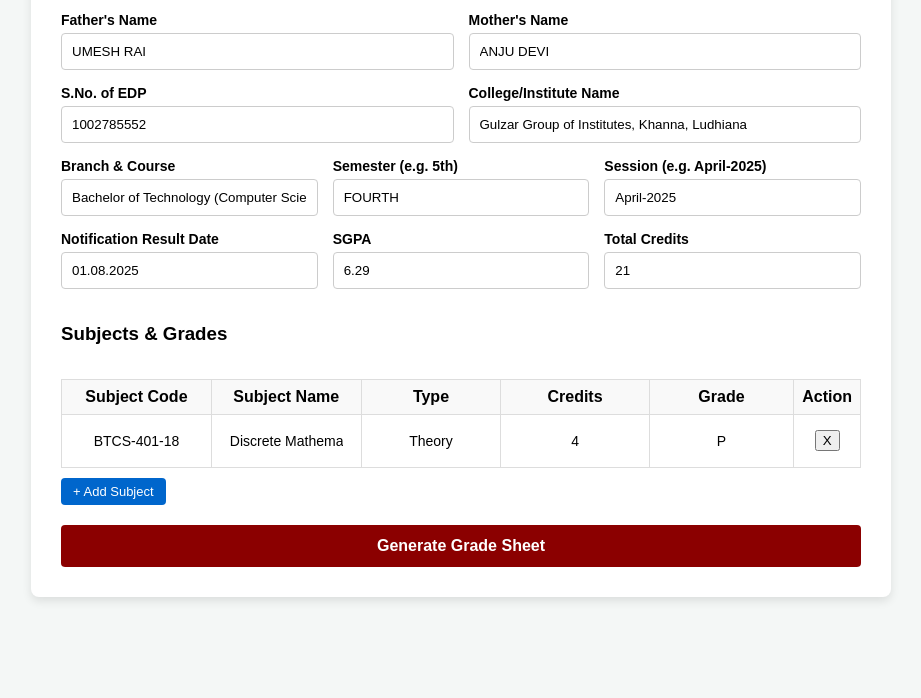
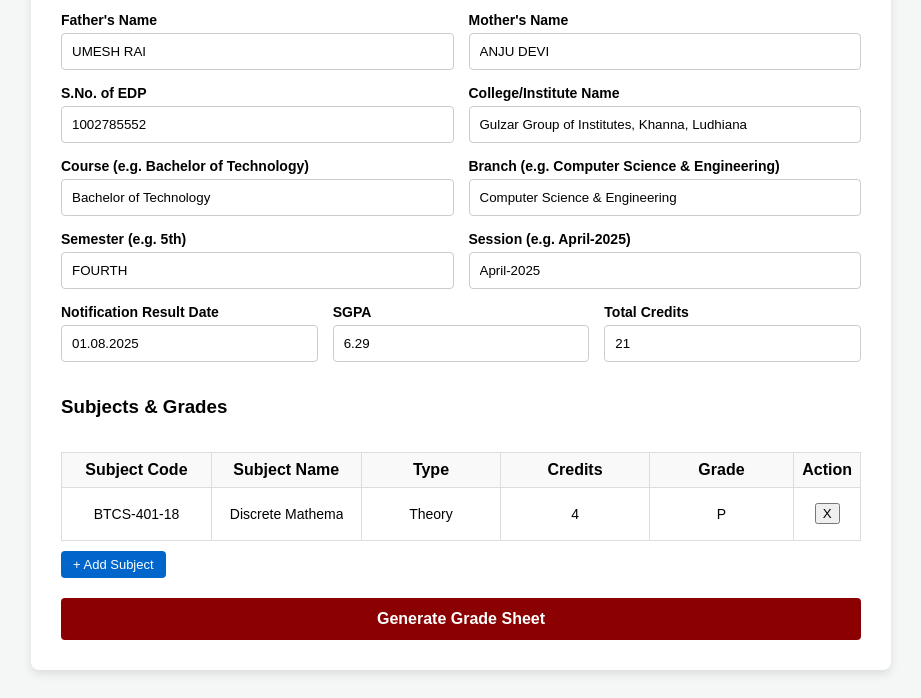
Before and after one commit to Ravi5612/grade-sheet-generator, a plain HTML site: page index.html in a window 1280 px wide. Shown: the part 197-895 px from the top of the page, without its empty margins (179-1100 px from the left). Before the commit the page ends 822 px from the top, so only its background shows below. Drawn offline with Linux system fonts and the light colour scheme.

Commit message:
Split course and branch into two input fields

```diff
--- a/index.html
+++ b/index.html
@@ -74,9 +74,16 @@
 
     <div class="row">
       <div class="form-group">
-        <label>Branch & Course</label>
-        <input type="text" id="branch" required value="Bachelor of Technology (Computer Science & Engineering)">
+        <label>Course (e.g. Bachelor of Technology)</label>
+        <input type="text" id="course" required value="Bachelor of Technology">
       </div>
+      <div class="form-group">
+        <label>Branch (e.g. Computer Science & Engineering)</label>
+        <input type="text" id="branch" required value="Computer Science & Engineering">
+      </div>
+    </div>
+
+    <div class="row">
       <div class="form-group">
         <label>Semester (e.g. 5th)</label>
         <input type="text" id="sem" required value="FOURTH">
@@ -159,7 +166,7 @@
       document.getElementById('mname').value,
       document.getElementById('edp').value,
       document.getElementById('college').value,
-      document.getElementById('branch').value,
+      document.getElementById('course').value + ' (' + document.getElementById('branch').value + ')',
       document.getElementById('sem').value,
       document.getElementById('session').value,
       document.getElementById('result_date').value,
```
